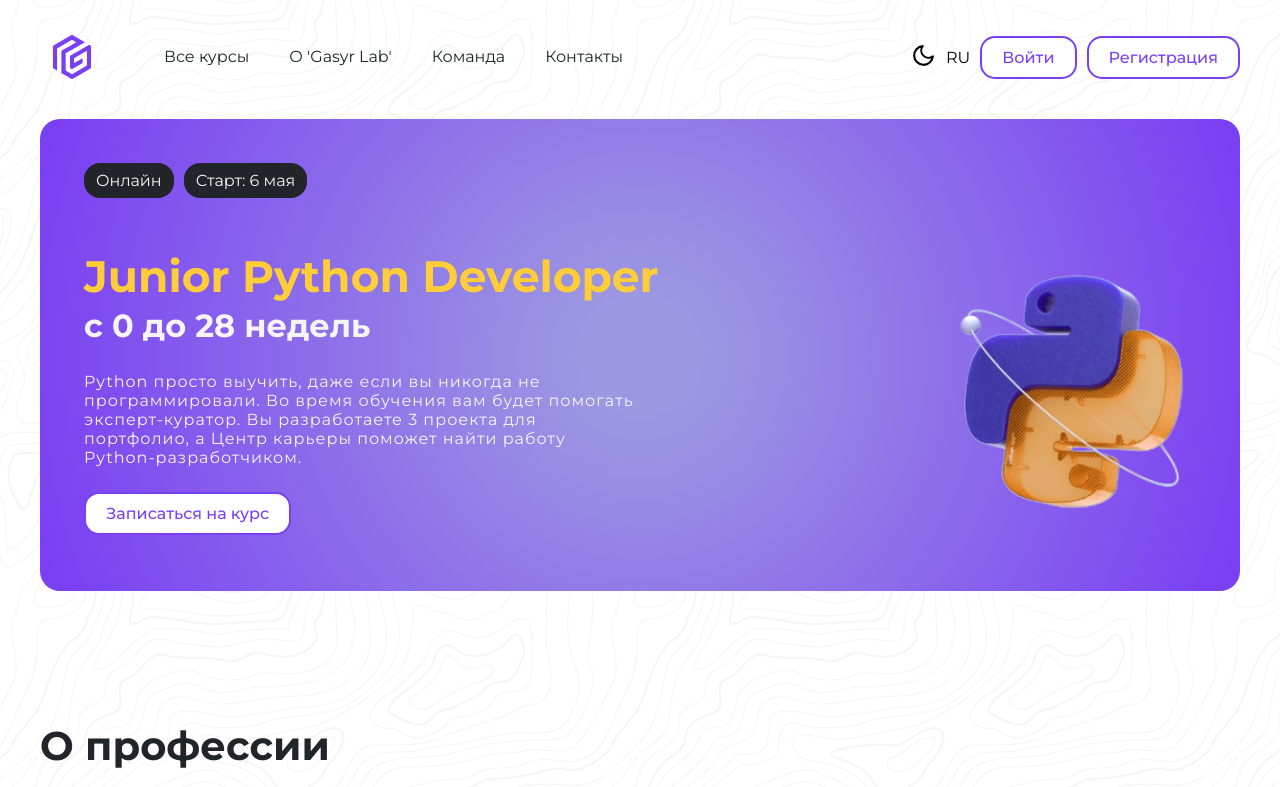
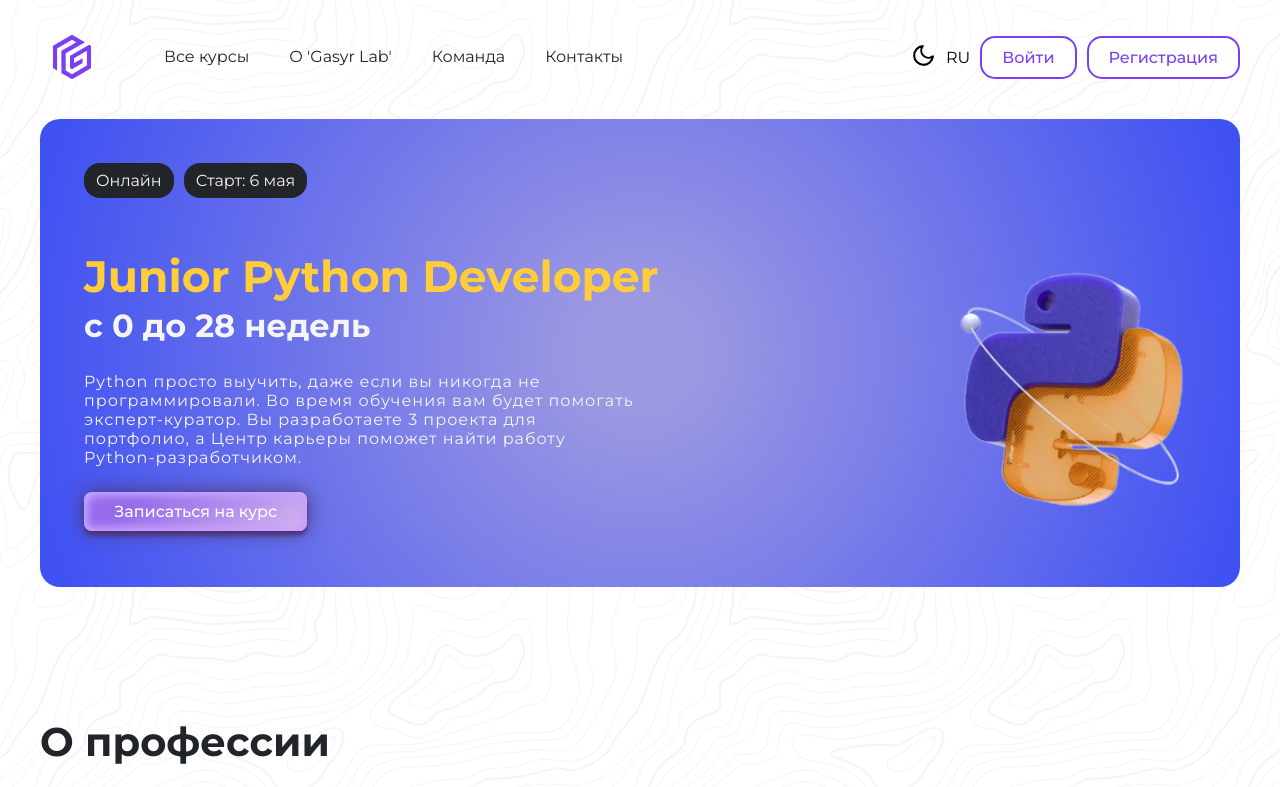
Before and after one commit to noremind/GasyrLab_Intel, a Vue app in the folder client/: page /course/1 in a window 1280 px wide. Shown: the top 787 px of the page. Built offline with nearby package versions, Linux system fonts and the light colour scheme; what v-calendar would draw is missing.

Commit message:
change Design of Course

```diff
--- a/client/src/components/AccordionComponent.vue
+++ b/client/src/components/AccordionComponent.vue
@@ -39,7 +39,7 @@ const props = defineProps({
 .tab__content {
   height: 0;
   overflow: hidden;
-  border-bottom: 2px solid black;
+  border-bottom: 1px solid white;
   margin-top: 8px;
 }
 .tab input:checked ~ .tab__content {
--- a/client/src/components/littleComponent/ButtonComponent.vue
+++ b/client/src/components/littleComponent/ButtonComponent.vue
@@ -49,6 +49,31 @@ const { t } = useI18n()
       inset -4px -4px 8px #b071ef;
   }
 
+  &--primary-reverse {
+    padding: clamp(0.5rem, 0.455rem + 0.23vw, 0.625rem) clamp(0.938rem, 0.597rem + 1.7vw, 1.875rem);
+    --clr-font-main: hsla(0 0% 20% / 100);
+    --btn-bg-1: rgb(219, 194, 241);
+    --btn-bg-2: hsl(260, 76%, 67%);
+    --btn-bg-color: hsla(360 100% 100% / 1);
+    --radii: 0.5em;
+    background-size: 280% auto;
+    transition: 0.8s;
+    background-image: linear-gradient(
+      325deg,
+      var(--btn-bg-2) 0%,
+      var(--btn-bg-1) 55%,
+      var(--btn-bg-2) 90%
+    );
+
+    border-radius: var(--radii);
+    color: #ffffff;
+    box-shadow:
+      0px 0px 20px #4e3576,
+      0px 5px 5px -1px #47306d,
+      inset 4px 4px 8px #c4a6ff,
+      inset -4px -4px 8px #cc9efb;
+  }
+
   &--error {
     color: red;
   }
--- a/client/src/views/CoursesDetails.vue
+++ b/client/src/views/CoursesDetails.vue
@@ -25,7 +25,7 @@
                   {{ cardData.titleDescription() }}
                 </p>
                 <a href="#tarifs">
-                  <Button href="#tarifs" class="btn btn--outline intro-course__btn">{{
+                  <Button href="#tarifs" class="btn btn--primary-reverse intro-course__btn">{{
                     tm('global.btn.bookCourse')
                   }}</Button>
                 </a>
@@ -308,7 +308,7 @@ onMounted(() => {
   }
 
   &__header {
-    background: radial-gradient(circle, rgba(156, 152, 226, 1) 9%, rgba(123, 63, 242, 1) 97%);
+    background: radial-gradient(circle, rgba(156, 152, 226, 1) 9%, rgb(63, 81, 242) 97%);
     border-radius: 20px;
     padding: clamp(1.375rem, 0.875rem + 2.5vw, 2.75rem) clamp(1.375rem, 0.875rem + 2.5vw, 2.75rem)
       clamp(1.75rem, 1.114rem + 3.18vw, 3.5rem);
```
